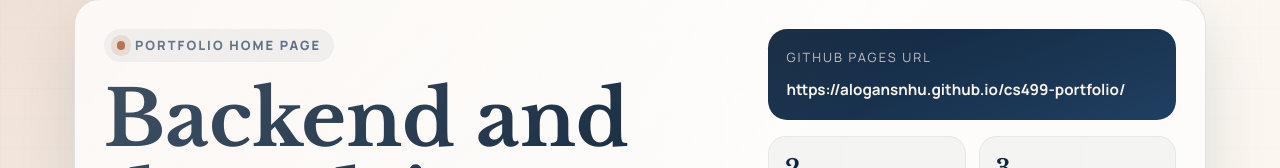
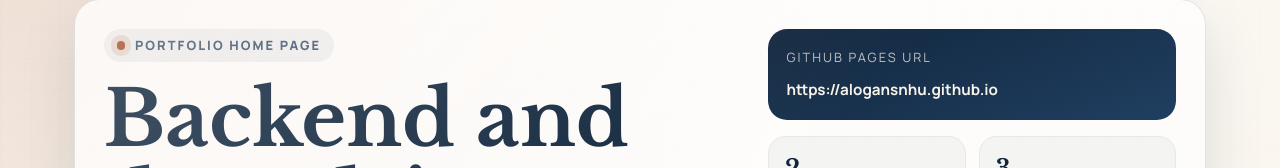
Before and after one commit to alogansnhu/alogansnhu.github.io, a plain HTML site: page index.html in a window 1280 px wide. Shown: the part 152-320 px from the top of the page. Drawn offline with nearby package versions, Linux system fonts and the light colour scheme.

Commit message:
Initial portfolio website files

```diff
--- a/index.html
+++ b/index.html
@@ -475,9 +475,7 @@
             <aside class="hero-aside" aria-label="Portfolio Summary">
               <div class="url-card">
                 <span class="label">GitHub Pages URL</span>
-                <span class="value"
-                  >https://alogansnhu.github.io/cs499-portfolio/</span
-                >
+                <span class="value">https://alogansnhu.github.io</span>
               </div>
               <div class="stat-grid">
                 <div class="stat">
```
